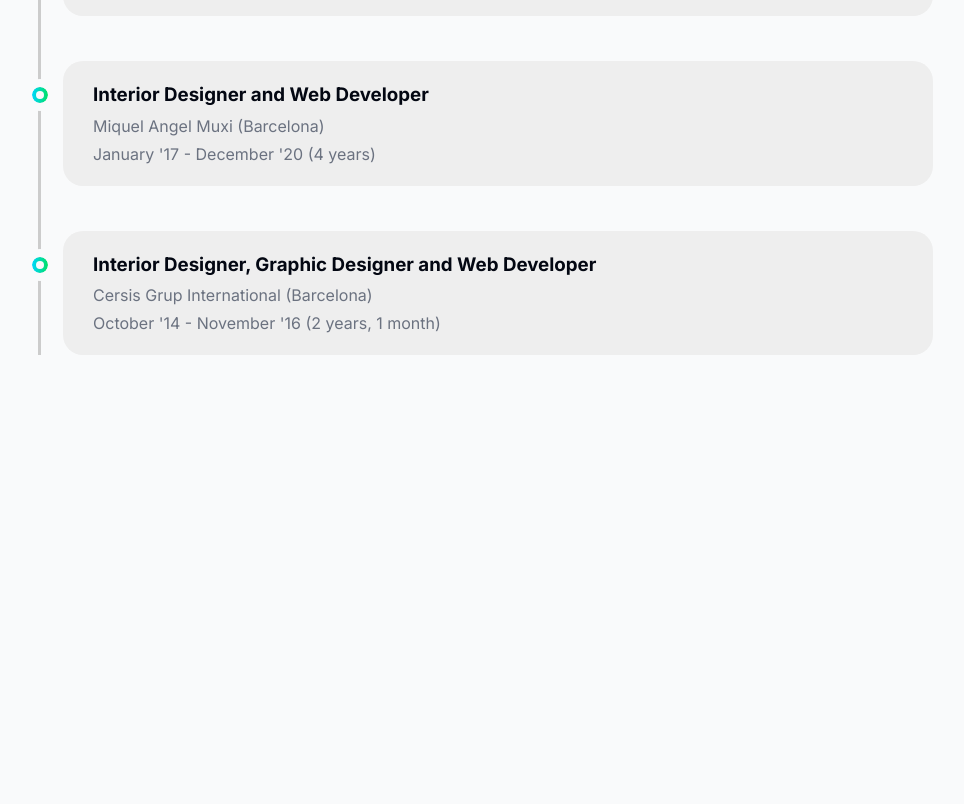
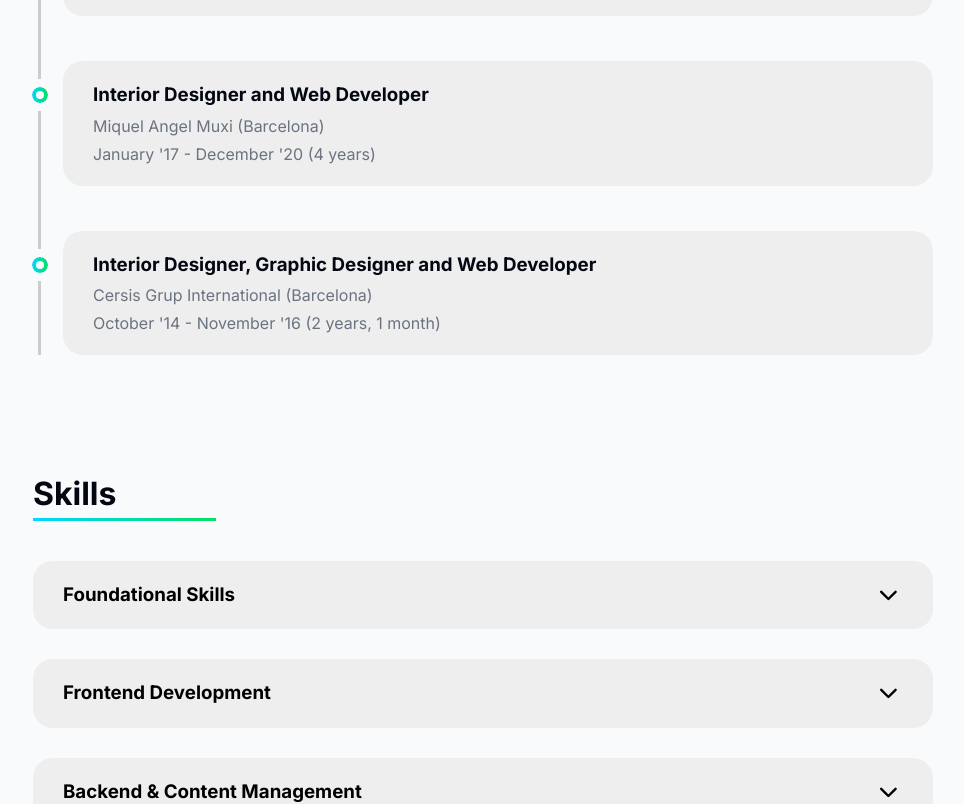
Before and after one commit to Sergi-CM/portfolio, a Next.js app: page / in a window 1280 px wide. Shown: the part 1097-1901 px from the top of the page, without its empty margins (157-1121 px from the left). Before the commit the page ends 1527 px from the top, so only its background shows below. Built offline with nearby package versions, Linux system fonts and the light colour scheme.

Commit message:
Add skills section to page

```diff
--- a/app/page.module.scss
+++ b/app/page.module.scss
@@ -2,7 +2,7 @@
   display: flex;
   flex-direction: column;
   align-items: center;
-  gap: 120px;
+  gap: 70px;
 
   padding: 30px;
   padding-top: 170px;
--- a/app/page.tsx
+++ b/app/page.tsx
@@ -1,4 +1,4 @@
-import { ExperienceSection, Hero } from "@/components";
+import { ExperienceSection, Hero, SkillsSection } from "@/components";
 import styles from "./page.module.scss";
 
 const Home = () => {
@@ -6,6 +6,7 @@ const Home = () => {
     <main className={styles.main}>
       <Hero />
       <ExperienceSection />
+      <SkillsSection />
     </main>
   );
 };
--- a/components/Hero/Hero.module.scss
+++ b/components/Hero/Hero.module.scss
@@ -3,6 +3,7 @@
 
 .section {
   width: $body-width;
+  margin-bottom: 50px;
 
   display: flex;
   align-items: center;
```
